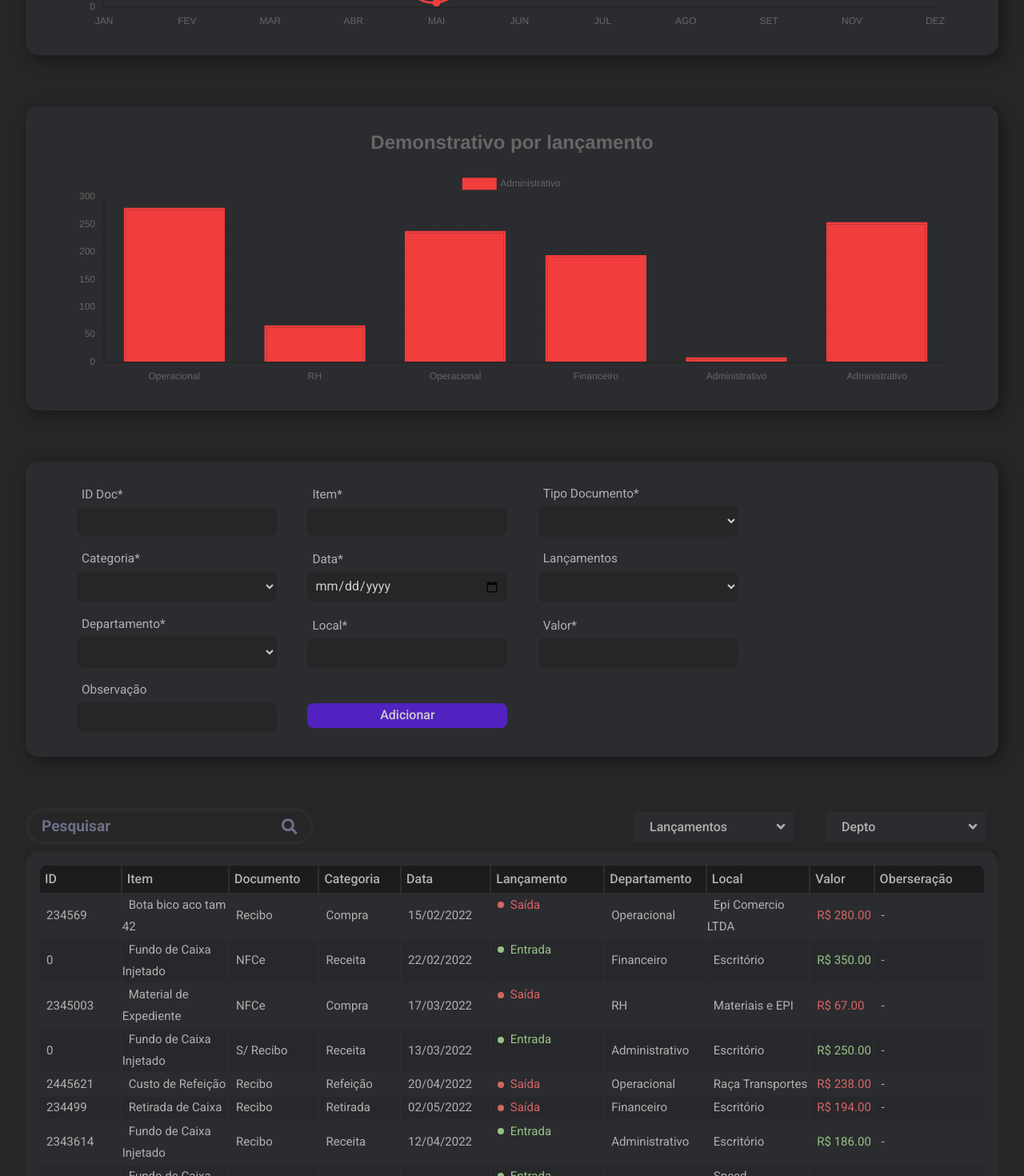
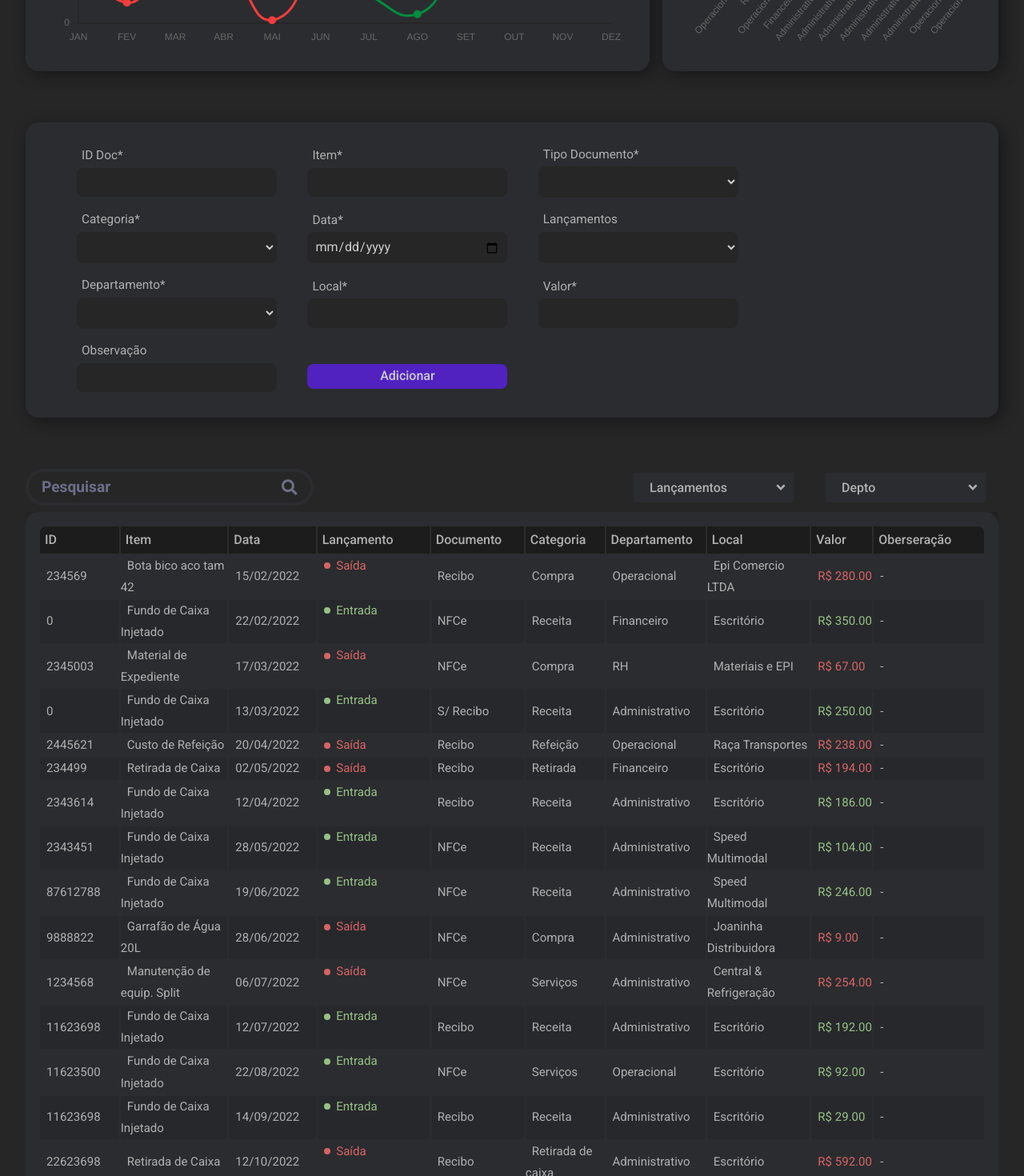
Before and after one commit to Fsouzza/chacal-servicev2, a React (Create React App) app: page / in a window 1280 px wide. Shown: the part 1000-2470 px from the top of the page at 80% size. Built offline with nearby package versions, Linux system fonts and the light colour scheme.

Commit message:
correcoes chartsJS

```diff
--- a/package.json
+++ b/package.json
@@ -18,7 +18,7 @@
     "react-countup": "^6.3.1",
     "react-dom": "^18.2.0",
     "react-icons": "^4.4.0",
-    "react-router-dom": "^6.4.1",
+    "react-router-dom": "^6.4.2",
     "react-scripts": "5.0.1",
     "typescript": "^4.8.4",
     "web-vitals": "^2.1.4"
--- a/src/components/charts/charts.module.scss
+++ b/src/components/charts/charts.module.scss
@@ -1,16 +1,19 @@
 @import "../../styles/variaveis";
 
-.chartBox{
-  background-color: $cor-card;
-  border-radius: 1em;
-  box-sizing: border-box;
+
+.charts{
   display: flex;
   filter: drop-shadow($sombra);
-  flex-direction: row;
-  grid-gap: 2em;
-  height: 380px;
-  padding: 2em;
-  margin: 0 2em 4em 2em;
-	padding: 2em 4em;
-  max-width: 100%;
+  gap: 1em;
+  margin: 0 2em 2em 2em;
+  &__chartBox{
+    background-color: $cor-card;
+    border-radius: 1em;
+    height: 400px;
+    padding: 2em;
+    width: 65%;
+    &:last-child{
+      width: 35%;
+    }
+  }
 }
--- a/src/components/charts/index.tsx
+++ b/src/components/charts/index.tsx
@@ -9,6 +9,7 @@ import { Chart as ChartJS, CategoryScale,
   Legend, } from 'chart.js';
 import styles from './charts.module.scss';
 import { items } from 'data/itens';
+
 
 ChartJS.register(
   BarElement,
@@ -26,7 +27,7 @@ export const MyChart = () => {
   const lista = items;
   const vEntrada = [];
   const vSaida = [];
-  const meses = ['JAN', 'FEV', 'MAR', 'ABR', 'MAI', 'JUN', 'JUL', 'AGO', 'SET', 'NOV', 'DEZ'];
+  const meses = [ 'JAN', 'FEV', 'MAR', 'ABR', 'MAI', 'JUN', 'JUL', 'AGO', 'SET', 'OUT', 'NOV', 'DEZ'];
   const departamentos = [];
 
   for(let i=0; i<lista.length; i++){
@@ -105,7 +106,7 @@ export const MyChart = () => {
         }
       },
       y: {
-        beginAtZero: false,
+        beginAtZero: true,
         grid: {
           borderDash: [15],
           borderWidth: 2,
@@ -117,13 +118,13 @@ export const MyChart = () => {
 
   return(
     <div className={styles.charts}>
-      <div className={styles.chartBox}>
+      <div className={styles.charts__chartBox}>
         <Line
           data={data}
           options={options}
         />
       </div>
-      <div className={styles.chartBox}>
+      <div className={styles.charts__chartBox}>
         <Bar
           data={data2}
           options={options}
--- a/src/data/itens.ts
+++ b/src/data/itens.ts
@@ -144,5 +144,161 @@ export const items: Item[] = [
     item: 'Fundo de Caixa Injetado',
     valor: 192.00,
     obs: '-'
+  },
+  {
+    date: new Date(2022, 7, 22),
+    lancamentos: 'Entrada',
+    categoria: 'Serviços',
+    departamento: 'Operacional',
+    tipo: 'NFCe',
+    id: 11623500,
+    local: 'Escritório',
+    item: 'Fundo de Caixa Injetado',
+    valor: 92.00,
+    obs: '-'
+  },
+  {
+    date: new Date(2022, 8, 14),
+    lancamentos: 'Entrada',
+    categoria: 'Receita',
+    departamento: 'Administrativo',
+    tipo: 'Recibo',
+    id: 11623698,
+    local: 'Escritório',
+    item: 'Fundo de Caixa Injetado',
+    valor: 29.00,
+    obs: '-'
+  },
+  {
+    date: new Date(2022, 9, 12),
+    lancamentos: 'Saída',
+    categoria: 'Retirada de caixa',
+    departamento: 'Administrativo',
+    tipo: 'Recibo',
+    id: 22623698,
+    local: 'Escritório',
+    item: 'Retirada de Caixa',
+    valor: 592.00,
+    obs: '-'
+  },
+  {
+    date: new Date(2022, 10, 12),
+    lancamentos: 'Saída',
+    categoria: 'Receita',
+    departamento: 'Administrativo',
+    tipo: 'Comprovante',
+    id: 23623698,
+    local: 'Escritório',
+    item: 'Fundo de Caixa retirado',
+    valor: 292.00,
+    obs: '-'
+  },
+  {
+    date: new Date(2022, 9, 12),
+    lancamentos: 'Entrada',
+    categoria: 'Receita',
+    departamento: 'Administrativo',
+    tipo: 'Recibo',
+    id: 11623698,
+    local: 'Escritório',
+    item: 'Fundo de Caixa Injetado',
+    valor: 192.00,
+    obs: '-'
+  },
+  {
+    date: new Date(2022, 10, 12),
+    lancamentos: 'Entrada',
+    categoria: 'Receita',
+    departamento: 'Administrativo',
+    tipo: 'Recibo',
+    id: 11623698,
+    local: 'Escritório',
+    item: 'Fundo de Caixa Injetado',
+    valor: 152.00,
+    obs: '-'
+  },
+  {
+    date: new Date(2022, 11, 12),
+    lancamentos: 'Entrada',
+    categoria: 'Serviços',
+    departamento: 'Operacional',
+    tipo: 'NFCe',
+    id: 99623698,
+    local: 'Escritório',
+    item: 'Fundo de Caixa Injetado',
+    valor: 422.00,
+    obs: '-'
+  },
+  {
+    date: new Date(2022, 11, 6),
+    lancamentos: 'Saída',
+    categoria: 'Serviços',
+    departamento: 'Administrativo',
+    tipo: 'NFCe',
+    id: 1234568,
+    local: 'Central & Refrigeração',
+    item: 'Manutenção de equip. Split',
+    valor: 154.00,
+    obs: '-'
+  },
+  {
+    date: new Date(2022, 12, 6),
+    lancamentos: 'Saída',
+    categoria: 'Serviços',
+    departamento: 'Administrativo',
+    tipo: 'NFCe',
+    id: 6634568,
+    local: 'Central & Refrigeração',
+    item: 'Manutenção de equip. Split',
+    valor: 184.00,
+    obs: '-'
+  },
+  {
+    date: new Date(2022, 12, 23),
+    lancamentos: 'Entrada',
+    categoria: 'Receita',
+    departamento: 'Administrativo',
+    tipo: 'S/ Recibo',
+    id: 0,
+    local: 'Escritório',
+    item: 'Fundo de Caixa Injetado',
+    valor: 250.00,
+    obs: '-'
+  },
+  {
+    date: new Date(2022, 12, 29),
+    lancamentos: 'Entrada',
+    categoria: 'Receita',
+    departamento: 'Administrativo',
+    tipo: 'S/ Recibo',
+    id: 0,
+    local: 'Escritório',
+    item: 'Fundo de Caixa Injetado',
+    valor: 250.00,
+    obs: '-'
+  },
+  {
+    date: new Date(2022, 10, 19),
+    lancamentos: 'Saída',
+    categoria: 'Refeição',
+    departamento: 'Operacional',
+    tipo: 'Recibo',
+    id: 2445621,
+    local: 'Speed Multimodal',
+    item: 'Custo de Refeição',
+    valor: 138.00,
+    obs: '-'
+  },
+  {
+    date: new Date(2022, 11, 7),
+    lancamentos: 'Saída',
+    categoria: 'Compra',
+    departamento: 'Operacional',
+    tipo: 'NF',
+    id: 567499,
+    local: 'Escritório',
+    item: 'Bota bico aco tam 39',
+    valor: 94.00,
+    obs: '-'
   }
 ];
--- a/src/pages/fluxoCaixa/fluxoCaixa.module.scss
+++ b/src/pages/fluxoCaixa/fluxoCaixa.module.scss
@@ -4,7 +4,7 @@
   align-items: center;
   display: flex;
   justify-content: right;
-  margin: 4em 2em .5em 0;
+  margin: 4em 1.5em .5em 0;
   padding: 0 1em;
   div{
     border: 4px solid $cor-card;
--- a/src/pages/fluxoCaixa/tabelaRegistro/index.tsx
+++ b/src/pages/fluxoCaixa/tabelaRegistro/index.tsx
@@ -19,16 +19,17 @@ export const TabelaCaixa = (props: Props) => {
     {
       label: 'Item'
     },
-    { label: 'Documento'
-    },
-    {
-      label: 'Categoria'
-    },
     {
       label: 'Data'
     },
     {
       label: 'Lançamento'
+    },
+    {
+      label: 'Documento'
+    },
+    {
+      label: 'Categoria'
     },
     {
       label: 'Departamento'
@@ -77,13 +78,13 @@ export const TabelaCaixa = (props: Props) => {
             <tr key={index}>
               <td>{item.id}</td>
               <td>{item.item}</td>
-              <td>{item.tipo}</td>
-              <td>{item.categoria}</td>
               <td>{formatDate(item.date)}</td>
               <td className={item.lancamentos === 'Entrada' ? `${styles.valueGreen}` : `${styles.valueRed}`}>
                 <div className={item.lancamentos === 'Entrada' ? `${styles.txtGreen}` : `${styles.txtRed}`}></div>
                 {item.lancamentos}
               </td>
+              <td>{item.tipo}</td>
+              <td>{item.categoria}</td>
               <td>{item.departamento}</td>
               <td>{item.local}</td>
               <td className={item.lancamentos === 'Entrada' ? `${styles.valueGreen}` : `${styles.valueRed}`}>
--- a/src/pages/fluxoCaixa/tabelaRegistro/tabelaRegistro.module.scss
+++ b/src/pages/fluxoCaixa/tabelaRegistro/tabelaRegistro.module.scss
@@ -37,9 +37,9 @@
       text-indent: 8px;
       width: 180px;
       &:nth-child(2), &:nth-child(8), &:nth-child(10){
-        width: 260px;
+        width: 280px;
       }
-      &:nth-child(6){
+      &:nth-child(4){
         align-items: center;
         display: flex;
         gap: .5em;
```
Also changed, not shown: 1 other file (tests, documents, lock files or other folders).
